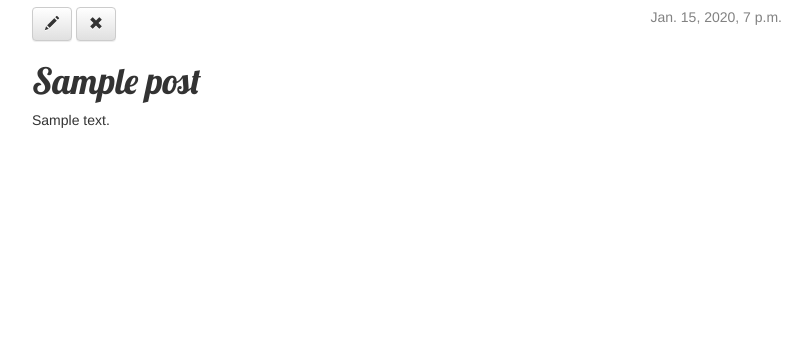
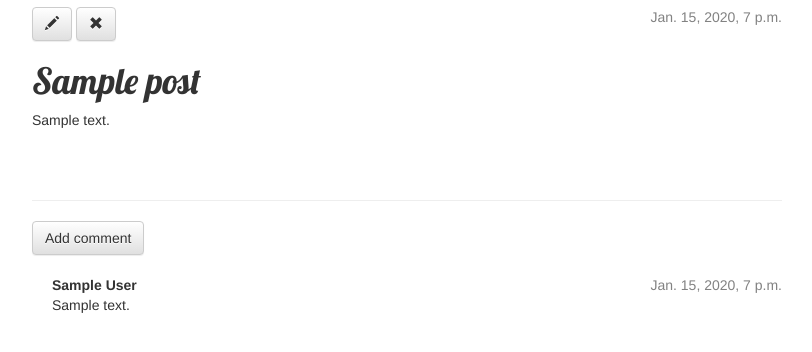
Before and after one commit to opklnm102/djangogirls-tutorial, a Django app: page /post/1/ in a window 1280 px wide. Shown: the part 137-489 px from the top of the page, without its empty margins (38-850 px from the left). Run offline with Django 3.2, Linux system fonts and the light colour scheme; tables that the repository leaves empty hold one stand-in row (values such as "Sample post"); some libraries are stand-ins or nearby versions.

Commit message:
Add: comments edit for post

```diff
--- a/blog/admin.py
+++ b/blog/admin.py
@@ -1,6 +1,7 @@
 from django.contrib import admin
-from .models import Post
+from .models import Post, Comment
 
 
 # Register your models here.
 admin.site.register(Post)
+admin.site.register(Comment)
--- a/blog/models.py
+++ b/blog/models.py
@@ -15,5 +15,23 @@ class Post(models.Model):
         self.published_date = timezone.now()
         self.save()
 
+    def approved_comments(self):
+        return self.comments.filter(approved_comment=True)
+
     def __str__(self):
         return self.title
+
+
+class Comment(models.Model):
+    post = models.ForeignKey('blog.Post', related_name='comments')
+    author = models.CharField(max_length=200)
+    text = models.TextField()
+    created_date = models.DateTimeField(default=timezone.now)
+    approved_comment = models.BooleanField(default=False)
+
+    def approve(self):
+        self.approved_comment = True
+        self.save()
+
+    def __str__(self):
+        return self.text
--- a/blog/static/css/blog.css
+++ b/blog/static/css/blog.css
@@ -54,3 +54,7 @@ h1, h2, h3, h4 {
 .post h1 a, .post h1 a:visited {
     color: #000000;
 }
+
+.comment {
+    margin: 20px 0px 20px 20px;
+}
--- a/blog/templates/blog/post_detail.html
+++ b/blog/templates/blog/post_detail.html
@@ -14,4 +14,23 @@
         <h1>{{ post.title }}</h1>
         <p>{{ post.text|linebreaksbr }}</p>
     </div>
+    <hr>
+    <a class="btn btn-default" href="{% url 'add_comment_to_post' pk=post.pk %}">Add comment</a>
+    {% for comment in post.comments.all %}
+        {% if user.is_authenticated or comment.approved_comment %}
+        <div class="comment">
+            <div class="date">
+                {{ comment.created_date }}
+                {% if not comment.approved_comment %}
+                    <a class="btn btn-default" href="{% url 'comment_remove' pk=comment.pk %}"><span class="glyphicon glyphicon-remove"></span></a>
+                    <a class="btn btn-default" href="{% url 'comment_approve' pk=comment.pk %}"><span class="glyphicon glyphicon-ok"></span></a>
+                {% endif %}
+            </div>
+            <strong>{{ comment.author }}</strong>
+            <p>{{ comment.text|linebreaksbr }}</p>
+        </div>
+        {% endif %}
+    {% empty %}
+        <p>No comments here yet :(</p>
+    {% endfor %}
 {% endblock %}
--- a/blog/templates/blog/post_list.html
+++ b/blog/templates/blog/post_list.html
@@ -8,6 +8,7 @@
             </div>
             <h1><a href="{% url 'post_detail' pk=post.pk %}">{{ post.title }}</a></h1>
             <p>{{ post.text|linebreaksbr }}</p>
+            <a href="{% url 'post_detail' pk=post.pk %}">Comments: {{ post.approved_comments.count }}</a>
         </div>
     {% endfor %}
 {% endblock content %}
--- a/blog/urls.py
+++ b/blog/urls.py
@@ -10,4 +10,7 @@ urlpatterns = [
     url(r'^drafts/$', views.post_draft_list, name='post_draft_list'),
     url(r'^post(?P<pk>\d+)/publish/$', views.post_publish, name='post_publish'),
     url(r'^post/(?P<pk>\d+)/remove/$', views.post_remove, name='post_remove'),
+    url(r'^post/(?P<pk>\d+)/comment/$', views.add_comment_to_post, name='add_comment_to_post'),
+    url(r'^comment/(?P<pk>\d+)/approve/$', views.comment_approve, name='comment_approve'),
+    url(r'^comment/(?P<pk>\d+)/remove/$', views.comment_remove, name='comment_remove'),
 ]
--- a/blog/views.py
+++ b/blog/views.py
@@ -3,8 +3,8 @@ from django.utils import timezone
 from django.shortcuts import redirect
 from django.contrib.auth.decorators import login_required
 
-from .forms import PostForm
-from .models import Post
+from .forms import PostForm, CommentForm
+from .models import Post, Comment
 
 
 # Create your views here.
@@ -67,3 +67,32 @@ def post_remove(request, pk):
     post = get_object_or_404(Post, pk=pk)
     post.delete()
     return redirect('post_list')
+
+
+def add_comment_to_post(request, pk):
+    post = get_object_or_404(Post, pk=pk)
+    if request.method == "POST":
+        form = CommentForm(request.POST)
+        if form.is_valid():
+            comment = form.save(commit=False)
+            comment.post = post
+            comment.save()
+            return redirect('post_detail', pk=post.pk)
+    else:
+        form = CommentForm()
+    return render(request, 'blog/add_comment_to_post.html', {'form': form })
+
+
+@login_required
+def comment_approve(request, pk):
+    comment = get_object_or_404(Comment, pk=pk)
+    comment.approve()
+    return redirect('post_detail', pk=comment.post.pk)
+
+
+@login_required
+def comment_remove(request, pk):
+    comment = get_object_or_404(Comment, pk=pk)
+    post_pk = comment.post.pk
+    comment.delete()
+    return redirect('post_detail', pk=post_pk)
```
Also changed, not shown: blog/forms.py (+8 -1 lines), blog/templates/blog/add_comment_to_post.html (added, +10 -0 lines), blog/migrations/0002_comment.py (added).
